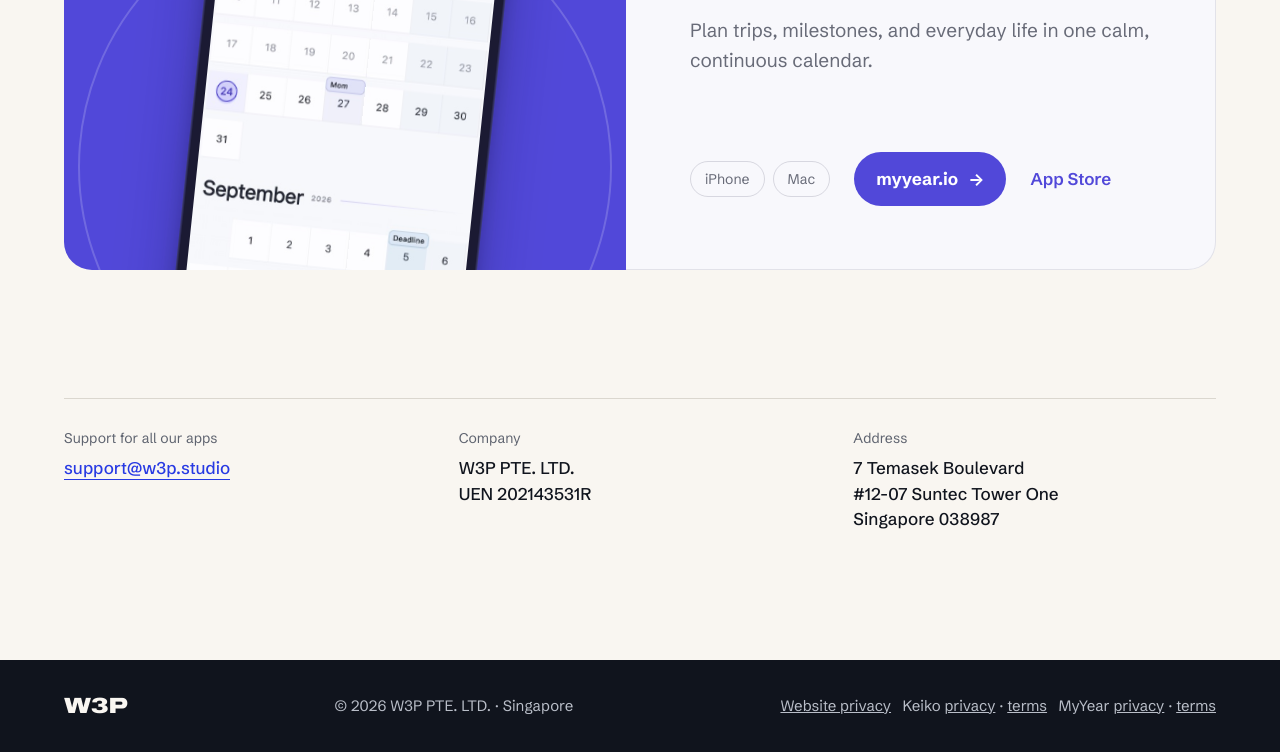
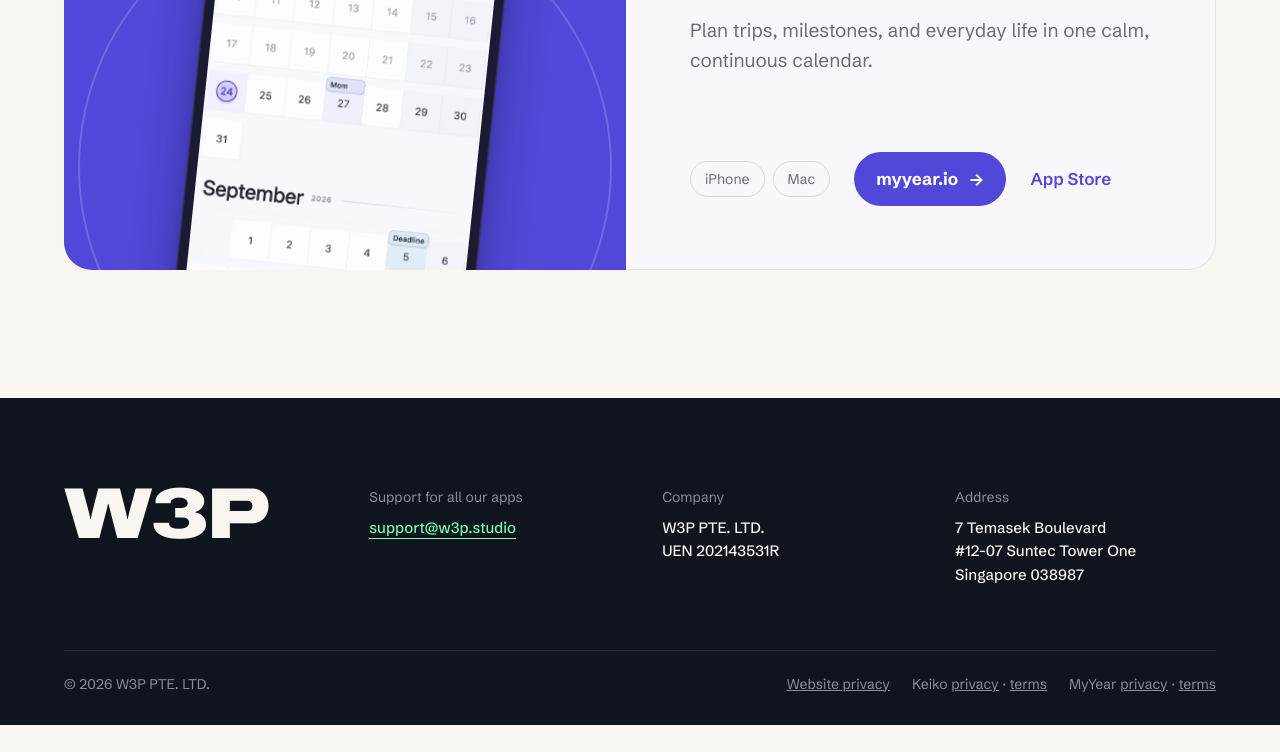
Before and after one commit to kobvel/w3p-site, a plain HTML site: page index.html in a window 1280 px wide. Shown: the part 2389-3141 px from the top of the page. After the commit the page ends 3114 px from the top, so only its background shows below. Drawn offline with Linux system fonts and the light colour scheme.

Commit message:
Merge company details into one footer
Co-Authored-By: Claude Opus 5.5 <noreply@anthropic.com>

```diff
--- a/index.html
+++ b/index.html
@@ -170,17 +170,18 @@
     @media (max-width: 920px) { .about-grid { grid-template-columns: 1fr; } }
 
     /* ---------- Contact ---------- */
-    .contact { padding-top: 0; }
-    .strip { display: grid; grid-template-columns: repeat(3, minmax(0, 1fr)); gap: 24px 32px; margin: 0; padding-top: 28px; border-top: 1px solid var(--rule); }
-    .strip dt { color: var(--quiet); font-size: 14px; margin-bottom: 6px; }
-    .strip dd { margin: 0; font-weight: 500; line-height: 1.5; }
+    footer { background: var(--ink); color: oklch(0.8 0.015 268); font-size: 15px; }
+    footer a { color: inherit; }
+    footer .wm { color: var(--paper); }
+    .foot-top { display: grid; grid-template-columns: auto 1fr; gap: 40px clamp(40px, 8vw, 120px); padding: clamp(56px, 7vw, 88px) 0 clamp(40px, 5vw, 64px); }
+    .wm.big { font-size: clamp(44px, 6vw, 72px); line-height: .8; letter-spacing: -0.03em; }
+    .strip { display: grid; grid-template-columns: repeat(3, minmax(0, 1fr)); gap: 28px 32px; margin: 0; }
+    .strip dt { color: oklch(0.65 0.02 268); font-size: 14px; margin-bottom: 8px; }
+    .strip dd { margin: 0; color: var(--paper); font-weight: 500; line-height: 1.55; }
     .strip a { text-decoration: none; }
-    .strip .mail { color: var(--blue); background: linear-gradient(currentColor 0 0) 0 100% / 100% 1.5px no-repeat; padding-bottom: 2px; }
-
-    footer { background: var(--ink); color: oklch(0.8 0.015 268); font-size: 15px; }
-    footer .wrap { display: flex; flex-wrap: wrap; justify-content: space-between; align-items: center; gap: 14px; padding-top: 34px; padding-bottom: 34px; }
-    footer .wm { color: var(--paper); }
-    footer a { color: inherit; }
+    .strip .mail { color: oklch(0.9 0.16 158); background: linear-gradient(currentColor 0 0) 0 100% / 100% 1.5px no-repeat; padding-bottom: 2px; }
+    .foot-bottom { display: flex; flex-wrap: wrap; justify-content: space-between; gap: 12px 24px; padding: 22px 0 30px; border-top: 1px solid oklch(0.3 0.02 268); font-size: 14px; color: oklch(0.65 0.02 268); }
+    .foot-bottom .legal { display: flex; flex-wrap: wrap; gap: 6px 22px; }
 
     @media (max-width: 920px) {
       .hero-copy { grid-template-columns: 1fr; }
@@ -188,6 +189,7 @@
       .feature { grid-template-columns: 1fr; }
       .feature.flip .stage { order: -1; }
       .strip { grid-template-columns: repeat(2, minmax(0, 1fr)); }
+      .foot-top { grid-template-columns: 1fr; }
       .stage { min-height: 460px; order: -1; }
     }
     @media (max-width: 560px) {
@@ -308,22 +310,22 @@
       </div>
     </section>
 
-    <section class="contact" id="contact">
-      <div class="wrap">
-        <dl class="strip sr">
+  </main>
+
+  <footer id="contact">
+    <div class="wrap">
+      <div class="foot-top">
+        <span class="wm big">W3P</span>
+        <dl class="strip">
           <div><dt>Support for all our apps</dt><dd><a class="mail" href="mailto:support@w3p.studio">support@w3p.studio</a></dd></div>
           <div><dt>Company</dt><dd>W3P PTE. LTD.<br>UEN 202143531R</dd></div>
           <div><dt>Address</dt><dd>7 Temasek Boulevard<br>#12-07 Suntec Tower One<br>Singapore 038987</dd></div>
         </dl>
       </div>
-    </section>
-  </main>
-
-  <footer>
-    <div class="wrap">
-      <span class="wm">W3P</span>
-      <span>© 2026 W3P PTE. LTD. · Singapore</span>
-      <span><a href="/privacy.html">Website privacy</a> &nbsp; Keiko <a href="https://keiko.coach/privacy">privacy</a> · <a href="https://keiko.coach/terms">terms</a> &nbsp; MyYear <a href="https://myyear.io/privacy.html">privacy</a> · <a href="https://myyear.io/terms.html">terms</a></span>
+      <div class="foot-bottom">
+        <span>© 2026 W3P PTE. LTD.</span>
+        <span class="legal"><a href="/privacy.html">Website privacy</a><span>Keiko <a href="https://keiko.coach/privacy">privacy</a> · <a href="https://keiko.coach/terms">terms</a></span><span>MyYear <a href="https://myyear.io/privacy.html">privacy</a> · <a href="https://myyear.io/terms.html">terms</a></span></span>
+      </div>
     </div>
   </footer>
 
```
